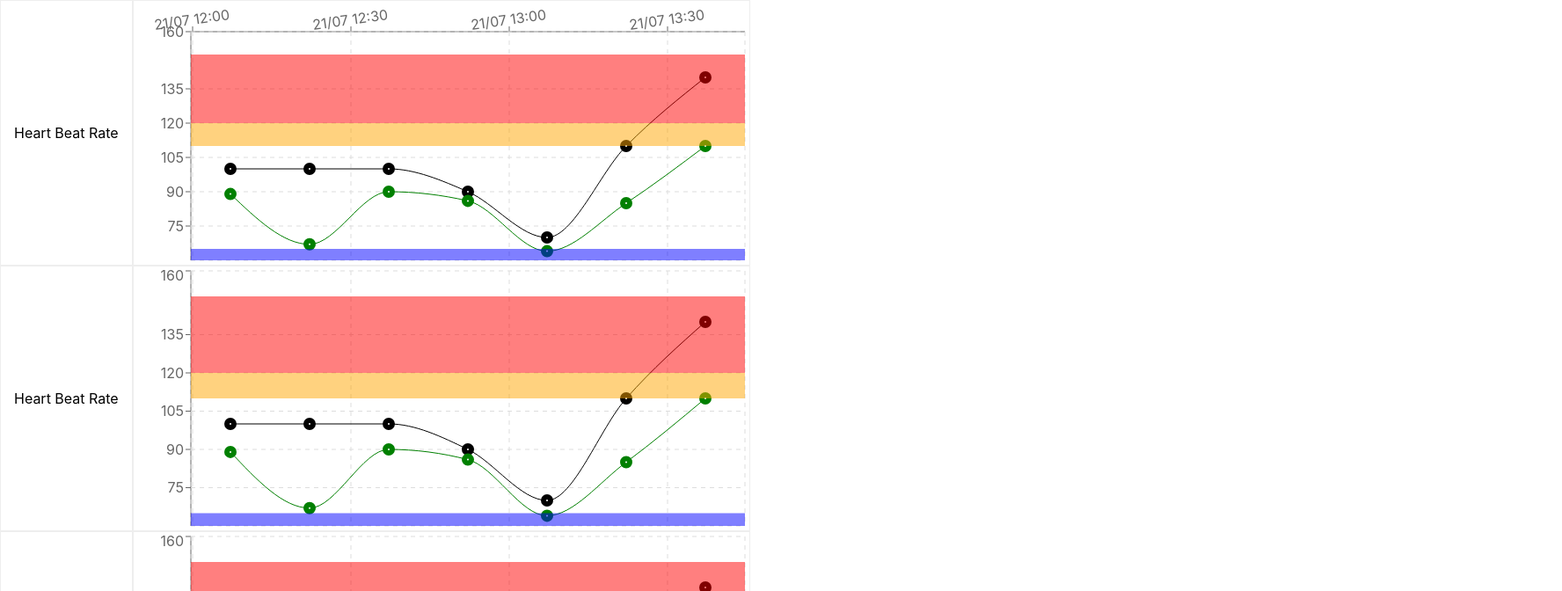
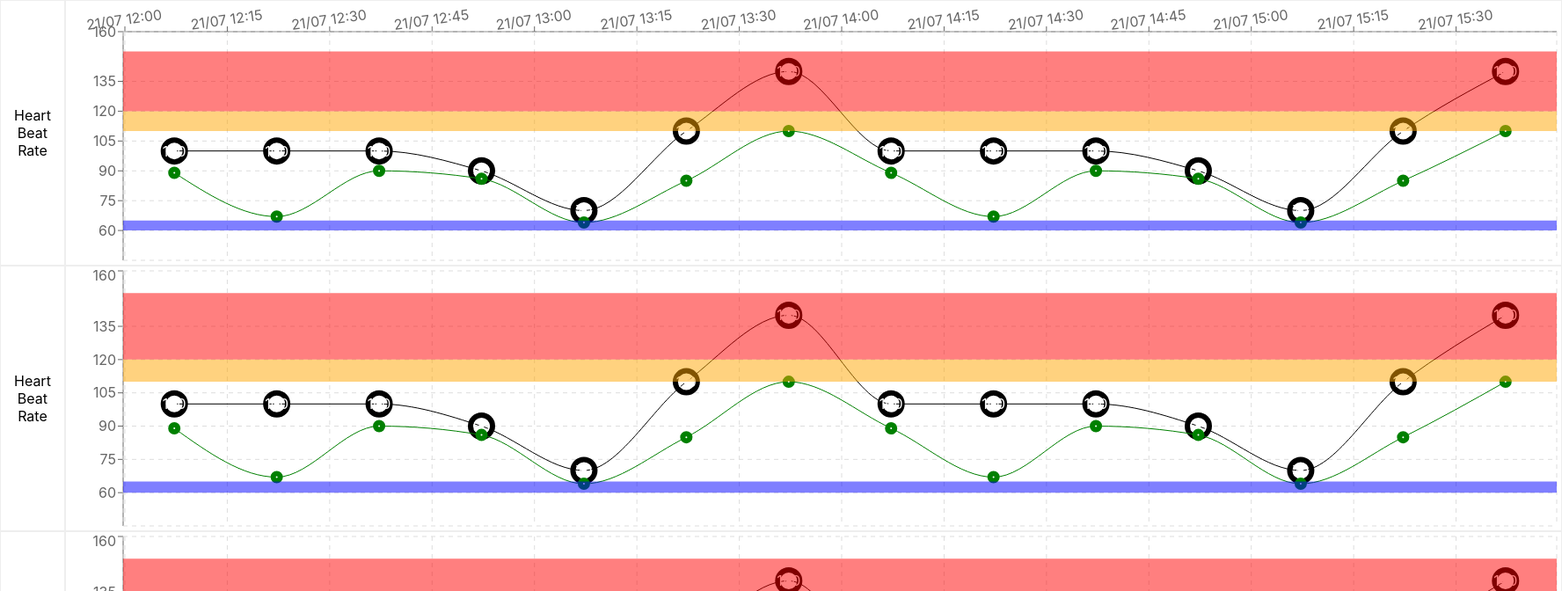
Before and after one commit to seeliang/react-solutions, a React (Create React App) app in the folder solutions/recharts/: page / in a window 1280 px wide. Shown: the top 672 px of the page at 88% size, 1776 px wide, since content can reach past the window. Built offline with nearby package versions, Linux system fonts and the light colour scheme.

Commit message:
feat: demo text label

```diff
--- a/solutions/recharts/src/App.js
+++ b/solutions/recharts/src/App.js
@@ -1,6 +1,6 @@
 import logo from './logo.svg';
 import './App.css';
-
+import { PureComponent } from 'react';
 import { LineChart, Line, XAxis, YAxis, CartesianGrid,ReferenceArea } from 'recharts';
 const data = [
   {
@@ -37,18 +37,66 @@ const data = [
     name: "21/07 13:30",
     uv: 140,
     kk: 110
+  },
+  {
+    name: "21/07 14:00",
+    uv: 100,
+    kk: 89,
+  },
+  {
+    name: "21/07 14:15",
+    uv: 100,
+    kk: 67
+  },
+  {
+    name: "21/07 14:30",
+    uv: 100,
+    kk: 90
+  },
+  {
+    name: "21/07 14:45",
+    uv: 90,
+    kk: 86
+  },
+  {
+    name: "21/07 15:00",
+    uv: 70,
+    kk: 64
+  },
+  {
+    name: "21/07 15:15",
+    uv: 110,
+    kk: 85
+  },
+  {
+    name: "21/07 15:30",
+    uv: 140,
+    kk: 110
   }
 ];
+
+class CustomizedLabel extends PureComponent {
+  render() {
+    const { x, y, value } = this.props;
+
+    return (
+      <text x={x} y={y} dy={6} fontSize={16} fill={"white"} textAnchor="middle">
+        {value}
+      </text>
+    );
+  }
+}
+
 
 const Sample = ({showTitle}) => (
   <div className="table">
   <span className="cell title">Heart Beat Rate</span>
   <span className="cell">
-    <LineChart width={700} height={300} data={data}>
+    <LineChart width={1700} height={300} data={data}>
   <XAxis dataKey={"name"} hide={!showTitle} orientation='top' scale="band" angle="-8"/>
-  <YAxis domain={[60, 160]} tickCount="10"/>
+  <YAxis domain={[45, 160]} tickCount="10"/>
   <CartesianGrid stroke="#ddd" strokeDasharray="5 5"/>
-  <Line type="monotone" dataKey="uv" stroke='black' dot={{ stroke: 'black', strokeWidth: 8 }}  />
+  <Line type="monotone" dataKey="uv" stroke='black' dot={{ stroke: 'black', strokeWidth: 25 }}  label={<CustomizedLabel />}  />
   <Line type="monotone" dataKey="kk" stroke='green' dot={{ stroke: 'green', strokeWidth: 8 }}  />
   <ReferenceArea  y1={110} y2={120} fill="orange" strokeOpacity={0.5} />
   <ReferenceArea  y1={120} y2={150} fill="red" strokeOpacity={0.5} />
```
